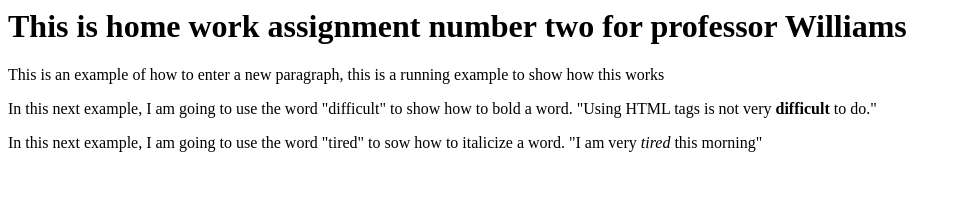
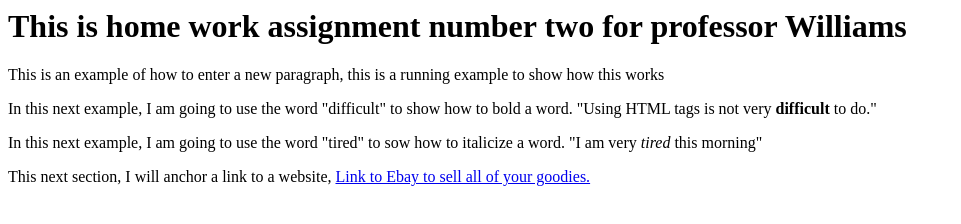
Before and after one commit to garrin601/homework2, a plain HTML site: page index.html in a window 1280 px wide. Shown: the whole page, without its empty margins (0-961 px from the left). Drawn offline with Linux system fonts and the light colour scheme.

Commit message:
commit 5/10: added anchor link to ebay.com

```diff
--- a/index.html
+++ b/index.html
@@ -5,3 +5,5 @@ example to show how this works </p>
 bold a word. "Using HTML tags is not very <b>difficult</b> to do."</p>
 <p> In this next example, I am going to use the word "tired" to sow how to
 italicize a word. "I am very<i> tired </i> this morning" </p>
+<p> This next section, I will anchor a link to a website, <a href
+="https://www.ebay.com"> Link to Ebay to sell all of your goodies.</a></p>
```
